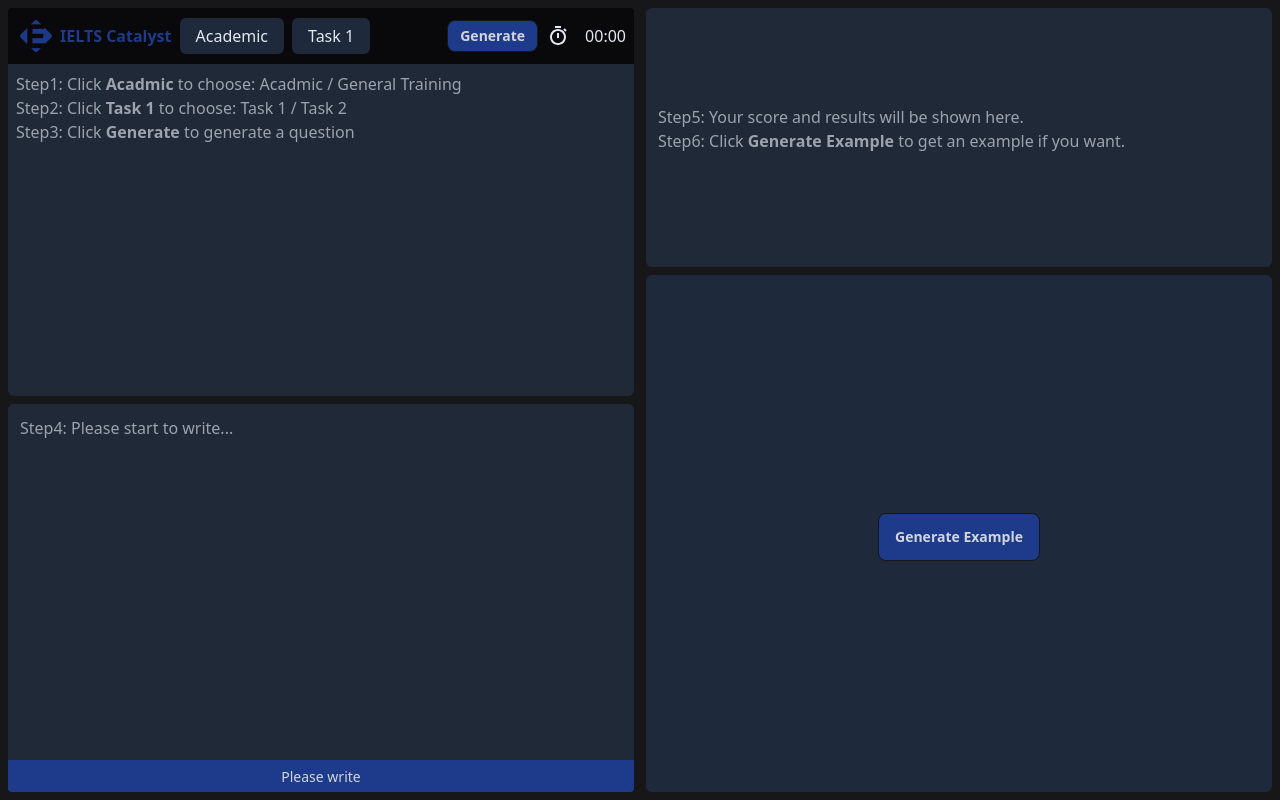
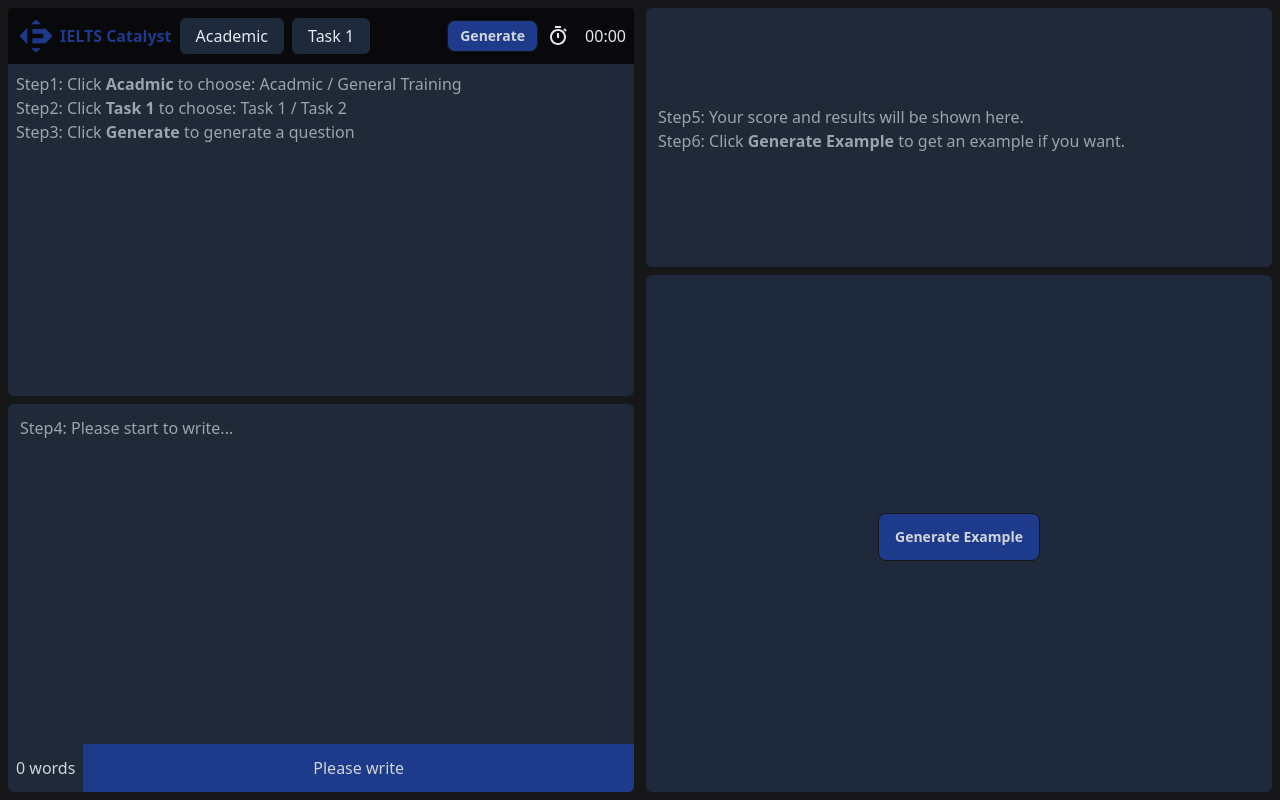
Before and after one commit to ragoncatalyst/ragonchat, a Next.js app: page / in a window 1280 px wide. Built offline with nearby package versions, Linux system fonts and the light colour scheme.

Commit message:
feat: word count

```diff
--- a/src/pages/_app.tsx
+++ b/src/pages/_app.tsx
@@ -1,6 +1,12 @@
 import '@/styles/globals.css'
 import type { AppProps } from 'next/app'
+import Head from 'next/head'
 
 export default function App({ Component, pageProps }: AppProps) {
-  return <Component {...pageProps} />
+  return <>
+    <Head>
+      <title>IELTS Catalyst</title>
+    </Head>
+    <Component {...pageProps} />
+  </>
 }
--- a/src/pages/index.tsx
+++ b/src/pages/index.tsx
@@ -53,10 +53,16 @@ const tasks = [
   { id: '2', icon: BiConversation, name: 'Task 2', unavailable: false },
 ];
 
+const findFunc = function(item: any) {
+   if (item.id === '1')
+    return item;
+}
+
 export default function Page() {
   const [selectedPerson, setSelectedPerson] = useState(people[0]);
   const [question, setQuestion] = useState('');
   const [answer, setAnswer] = useState('');
+  const [answerWordCount, setAnswerWordCount] = useState(0);
   const [result, setResult] = useState('');
   const [example, setExample] = useState('');
   const [generatingExample, setGeneratingExample] = useState(false);
@@ -91,23 +97,11 @@ export default function Page() {
     };
   }, [startTime]);
 
-  const onButtonSettings = () => {
-    console.log('ButtonSettings clicked.');
-  };
-
-  const onButton1 = () => {
-    console.log('Button1 clicked.');
-  };
-  const onButton2 = () => {
-    console.log('Button2 clicked.');
-  };
-  const onButton3 = () => {
-    console.log('Button3 clicked.');
-  };
-
-  const onButtonTime = () => {
-    console.log('Time Set.');
-  };
+  useEffect(() => {
+    // Calculate the word count
+    const count = answer.split(" ").filter((word) => word !== "").length;
+    setAnswerWordCount(count);
+  }, [answer]);
 
   const onSubmit = async () => {
     console.log('Submit clicked');
@@ -144,23 +138,6 @@ export default function Page() {
       setScoring(false);
     }
   };
-
-
-
-
-
-
-
-
-
-
-
-
-
-
-
-
-
 
 
   const onAnswerChange = (e: any) => {
@@ -392,18 +369,21 @@ export default function Page() {
           )}
         </div>
 
-        <div className="flex flex-col w-full h-1/2 bg-gray-800 gap-2 rounded-md">
+        <div className="flex flex-col w-full h-1/2 bg-gray-800 gap-2 rounded-md overflow-hidden">
           <textarea
             value={answer}
             onChange={onAnswerChange}
             placeholder="Step4: Please start to write..."
             className="h-full bg-gray-800 rounded-md text-gray-300 p-3 resize-none"
           />
-          <button
-            onClick={onSubmit}
-            className={`btn-sm bg-blue-900 text-gray-300 rounded-b normal-case hover:bg-blue-700 ${answer ? '' : 'btn-disabled'} `}>
-            {answer.length > 100 ? 'Submit' : 'Please write'}
-          </button>
+          <div className="flex items-center gap-2 text-gray-300 w-full">
+            <div className="ml-2 whitespace-nowrap">{`${answerWordCount} words`}</div>
+            <button
+              onClick={onSubmit}
+              className={`bg-blue-900 w-full h-12 normal-case hover:bg-blue-700 ${answer ? '' : 'btn-disabled'} `}>
+              {answer.length > 100 ? 'Submit' : 'Please write'}
+            </button>
+          </div>
         </div>
       </div>
       <div className="right-pane flex  flex-col w-full lg:w-1/2 h-full gap-2">
```
